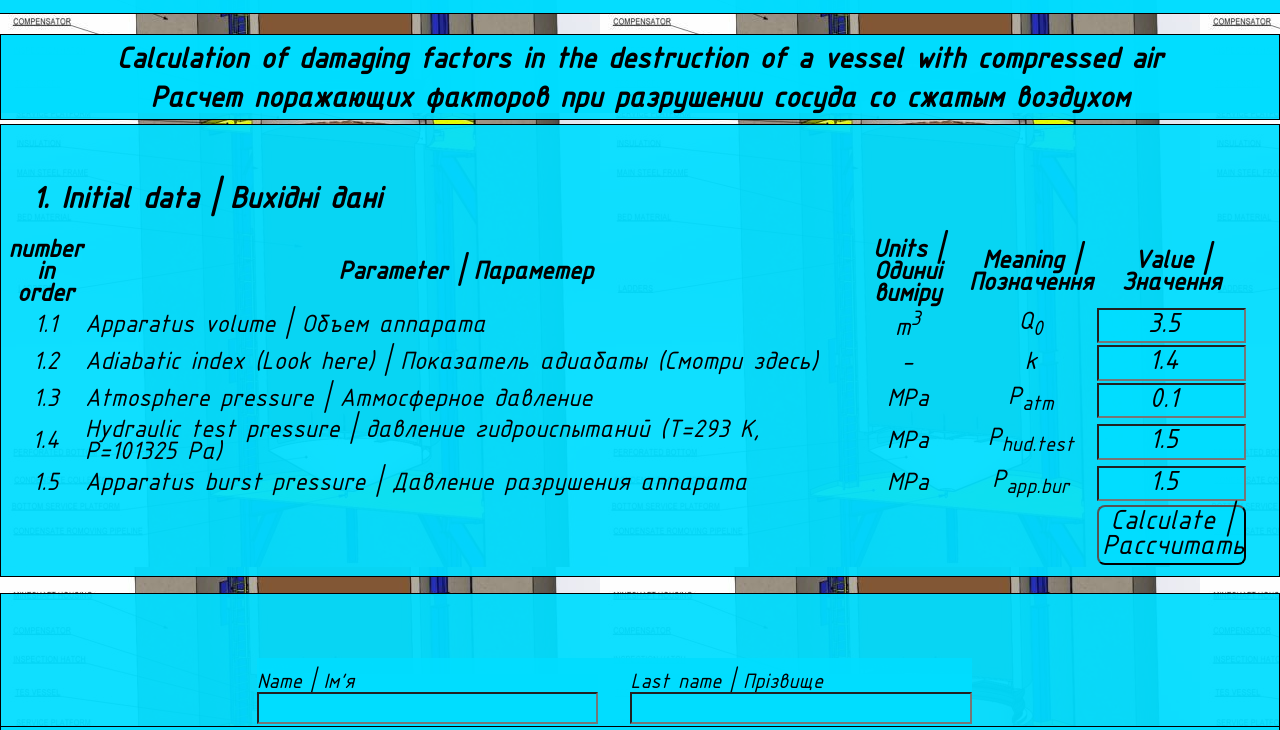
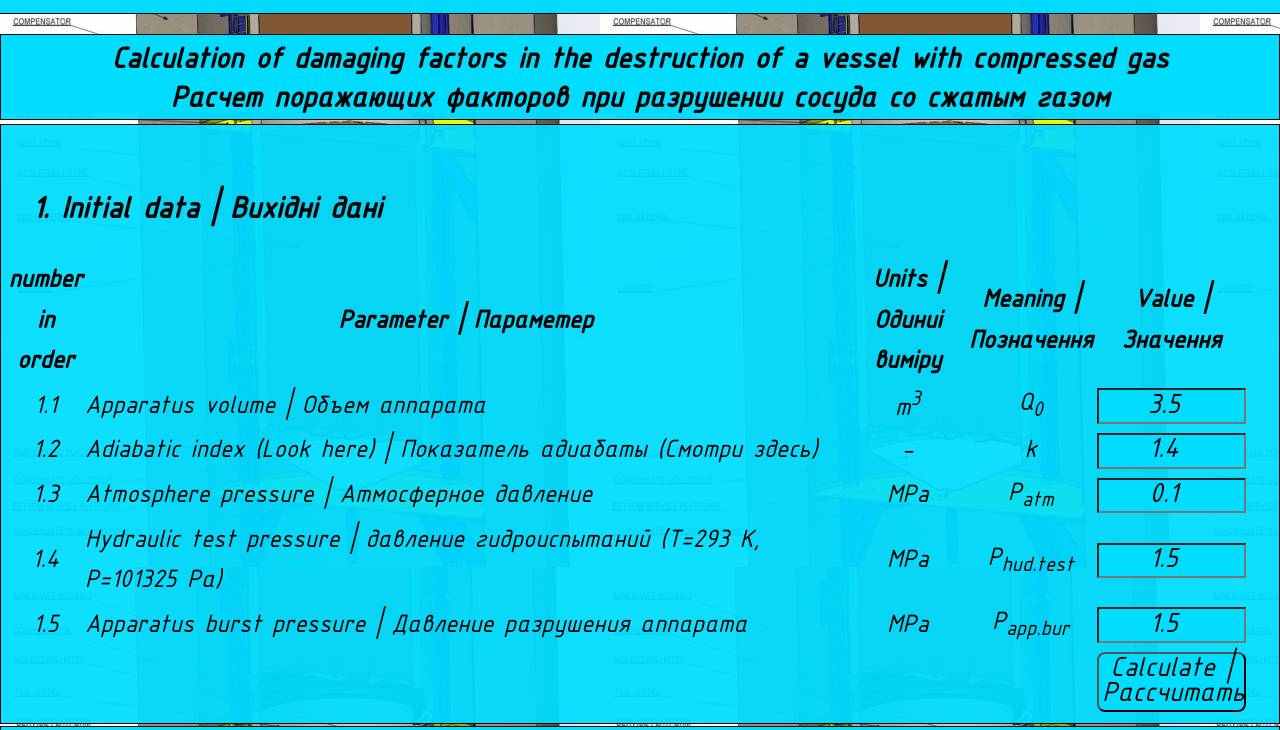
Before and after one commit to TiFAu/compressed-air, a plain HTML site: page index.html in a window 1280 px wide. Shown: the part 42-772 px from the top of the page. Drawn offline with Linux system fonts and the light colour scheme.

Commit message:
added line-height: 1.5 in index.css;

```diff
--- a/css/index.css
+++ b/css/index.css
@@ -55,6 +55,7 @@ table {
     left: 0.5vw;
     padding: 0;
     margin: 0;
+    line-height: 1.5;
 }
 
 a {
--- a/index.html
+++ b/index.html
@@ -72,8 +72,8 @@
     <article>
         <section id='isxodDate' class="flex">
             <div>
-                <h4>Calculation of damaging factors in the destruction of a vessel with compressed air</h4>
-                <h4>Расчет поражающих факторов при разрушении сосуда со сжатым воздухом</h4>
+                <h4>Calculation of damaging factors in the destruction of a vessel with compressed gas</h4>
+                <h4>Расчет поражающих факторов при разрушении сосуда со сжатым газом</h4>
             </div>
             <div id='parameters'>
                 <table id='parameter'>
```
